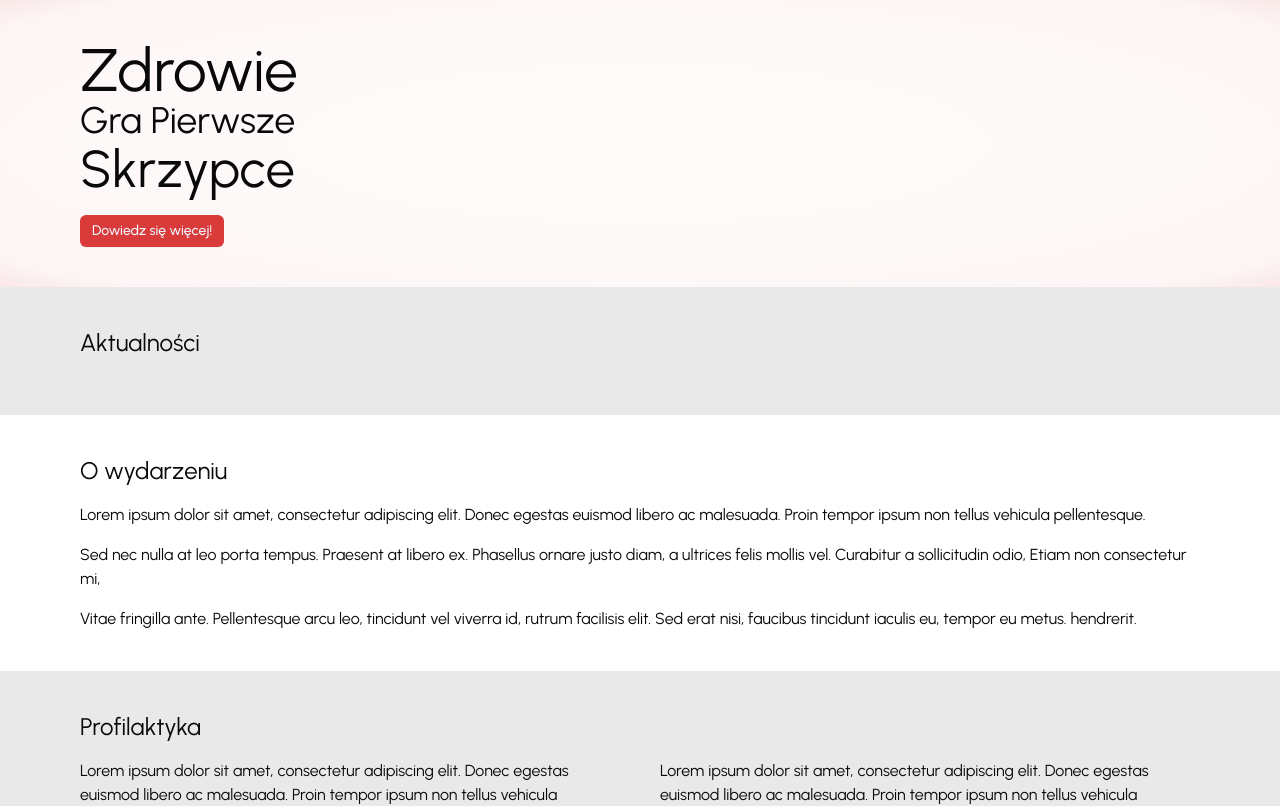
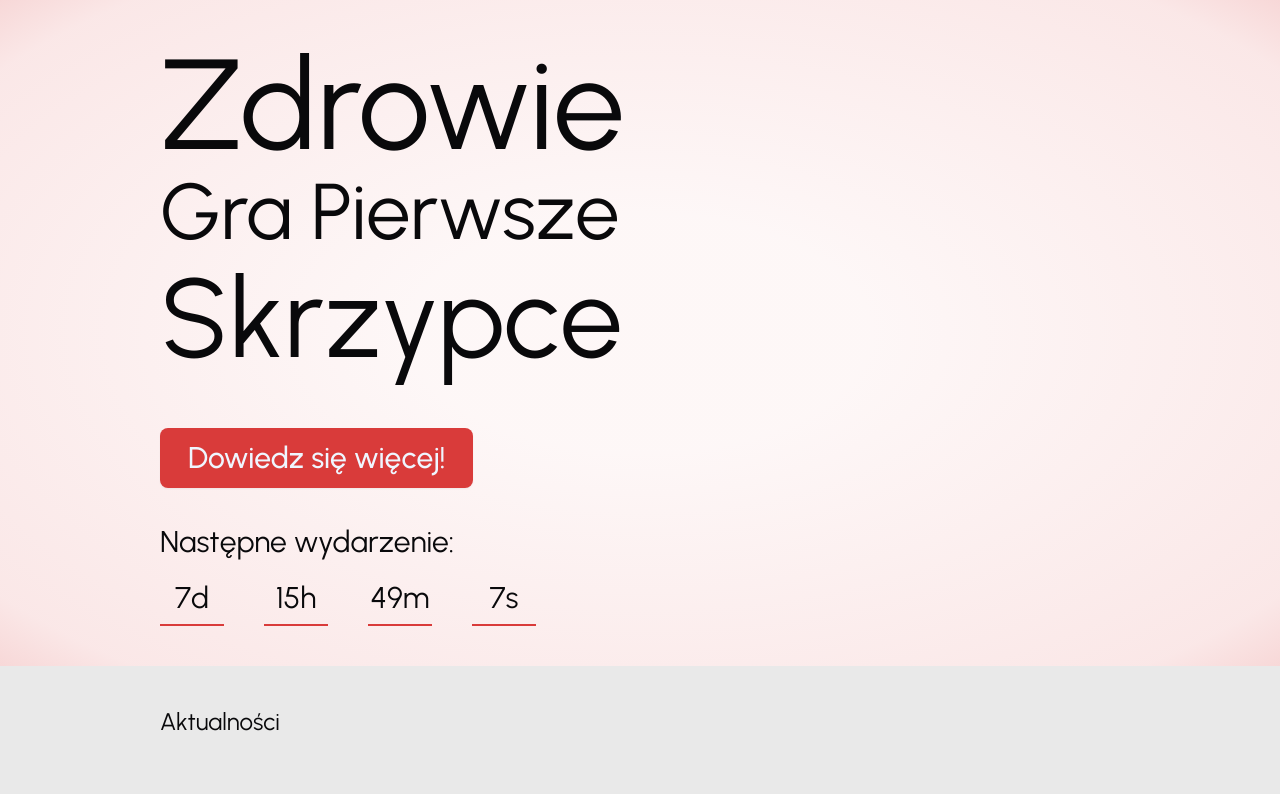
Before and after one commit to Solvro/web-umed, a Next.js app: page / in a window 1280 px wide. Shown: the top 806 px of the page. Built offline with nearby package versions, Linux system fonts and the light colour scheme; no server answers.

Commit message:
feat: add event countdown

```diff
--- a/src/app/page.tsx
+++ b/src/app/page.tsx
@@ -1,20 +1,33 @@
 import Link from "next/link";
 
 import { HeroSection } from "@/components/hero";
+import { EventCountdown } from "@/components/homepage/countdown";
 import { HomepageSection } from "@/components/homepage/section";
 import { NewsContainer } from "@/components/news-container";
 import { Button } from "@/components/ui/button";
 
 export default function Home() {
+  // TODO: Replace with next event date
+  const nextEventDate = new Date("2025-05-11T10:00:00+02:00");
+
   return (
     <div className="min-h-screen overflow-hidden pb-8">
       <HeroSection>
-        <span className="text-6xl">Zdrowie</span>
-        <span className="text-[37px]">Gra Pierwsze</span>
-        <span className="text-[52px]">Skrzypce</span>
-        <Button asChild className="mt-4 w-fit" size="sm">
+        <span className="text-6xl md:text-[90px] lg:text-[128px]">Zdrowie</span>
+        <span className="text-[37px] md:text-[55px] lg:text-[79px]">
+          Gra Pierwsze
+        </span>
+        <span className="text-[52px] md:text-[78px] lg:text-[112px]">
+          Skrzypce
+        </span>
+        <Button
+          asChild
+          className="mt-6 w-fit md:mt-8 lg:mt-12"
+          size="responsive"
+        >
           <Link href="/about">Dowiedz się więcej!</Link>
         </Button>
+        <EventCountdown nextEventDate={nextEventDate} />
       </HeroSection>
       <HomepageSection heading="Aktualności" variant="secondary">
         <NewsContainer />
--- a/src/components/footer.tsx
+++ b/src/components/footer.tsx
@@ -1,7 +1,7 @@
 import Link from "next/link";
 import type { ReactNode } from "react";
 
-import { FOOTER_LINKS } from "@/config/links";
+import { FOOTER_LINKS } from "@/config/constants";
 
 function FooterSection({
   title,
--- a/src/components/hero.tsx
+++ b/src/components/hero.tsx
@@ -11,7 +11,7 @@ export function HeroSection({ children }: { children: ReactNode }) {
         sectionVariants({
           variant: "default",
           className:
-            "from-primary/2 via-primary/5 to-primary/12 bg-radial from-25% via-90%",
+            "from-primary/4 via-primary/12 to-primary/20 bg-radial from-25% via-90%",
         }),
       )}
     >
--- /dev/null
+++ b/src/components/homepage/countdown.tsx
@@ -0,0 +1,49 @@
+"use client";
+
+import type { Duration } from "date-fns";
+import { intervalToDuration } from "date-fns";
+import { useEffect, useState } from "react";
+
+import { cn } from "@/lib/utils";
+
+function CountdownPart({ value, label }: { value?: number; label: string }) {
+  return (
+    <div className="border-primary min-w-16 border-b-2 py-2 text-center">
+      {value ?? 0}
+      {label}
+    </div>
+  );
+}
+
+export function EventCountdown({ nextEventDate }: { nextEventDate: Date }) {
+  const [duration, setDuration] = useState<Duration | undefined>();
+
+  useEffect(() => {
+    function updateDuration() {
+      setDuration(
+        intervalToDuration({
+          start: Date.now(),
+          end: nextEventDate.getTime(),
+        }),
+      );
+    }
+    const interval = setInterval(updateDuration, 1000);
+    updateDuration();
+
+    return () => {
+      clearInterval(interval);
+    };
+  }, [nextEventDate]);
+
+  return (
+    <div className="mt-9 text-3xl">
+      <p>Następne wydarzenie:</p>
+      <div className={cn("mt-3 flex gap-10", { invisible: duration == null })}>
+        <CountdownPart value={duration?.days} label="d" />
+        <CountdownPart value={duration?.hours} label="h" />
+        <CountdownPart value={duration?.minutes} label="m" />
+        <CountdownPart value={duration?.seconds} label="s" />
+      </div>
+    </div>
+  );
+}
--- a/src/components/homepage/section.tsx
+++ b/src/components/homepage/section.tsx
@@ -5,7 +5,7 @@ import type { ReactNode } from "react";
 import { cn } from "@/lib/utils";
 
 export const sectionVariants = cva(
-  "px-[8%] py-6 sm:w-[unset] sm:px-20 lg:py-10",
+  "px-[8%] py-6 sm:w-[unset] sm:px-30 md:px-40 lg:py-10",
   {
     variants: {
       variant: {
--- a/src/components/ui/button.tsx
+++ b/src/components/ui/button.tsx
@@ -1,11 +1,11 @@
 import { Slot } from "@radix-ui/react-slot";
 import type { VariantProps } from "class-variance-authority";
 import { cva } from "class-variance-authority";
-import * as React from "react";
+import type { ComponentProps } from "react";
 
 import { cn } from "@/lib/utils";
 
-const buttonVariants = cva(
+export const buttonVariants = cva(
   "inline-flex items-center justify-center gap-2 whitespace-nowrap rounded-md text-sm font-medium transition-all disabled:pointer-events-none disabled:opacity-50 [&_svg]:pointer-events-none [&_svg:not([class*='size-'])]:size-4 shrink-0 [&_svg]:shrink-0 outline-none focus-visible:border-ring focus-visible:ring-ring/50 focus-visible:ring-[3px] aria-invalid:ring-destructive/20 dark:aria-invalid:ring-destructive/40 aria-invalid:border-destructive",
   {
     variants: {
@@ -26,6 +26,8 @@ const buttonVariants = cva(
         default: "h-9 px-4 py-2 has-[>svg]:px-3",
         sm: "h-8 rounded-md gap-1.5 px-3 has-[>svg]:px-2.5",
         lg: "h-10 rounded-md px-6 has-[>svg]:px-4",
+        responsive:
+          "h-9 px-4 py-2 md:h-11 md:rounded-md md:px-6 md:text-xl lg:h-15 lg:rounded-lg lg:px-7 lg:text-3xl",
         icon: "size-9",
       },
     },
@@ -36,13 +38,13 @@ const buttonVariants = cva(
   },
 );
 
-function Button({
+export function Button({
   className,
   variant,
   size,
   asChild = false,
   ...props
-}: React.ComponentProps<"button"> &
+}: ComponentProps<"button"> &
   VariantProps<typeof buttonVariants> & {
     asChild?: boolean;
   }) {
@@ -56,5 +58,3 @@ function Button({
     />
   );
 }
-
-export { Button, buttonVariants };
--- a/src/config/constants.ts
+++ b/src/config/constants.ts
@@ -1 +1,7 @@
 export const API_URL = "https://cms.umed.solvro.pl";
+
+export const FOOTER_LINKS = {
+  facebook: "https://facebook.com/#",
+  instagram: "https://instagram.com/#",
+  contactMail: "john.doe@pwr.edu.pl",
+};
--- a/src/config/links.ts
+++ /dev/null
@@ -1,5 +0,0 @@
-export const FOOTER_LINKS = {
-  facebook: "https://facebook.com/#",
-  instagram: "https://instagram.com/#",
-  contactMail: "john.doe@pwr.edu.pl",
-};
```
